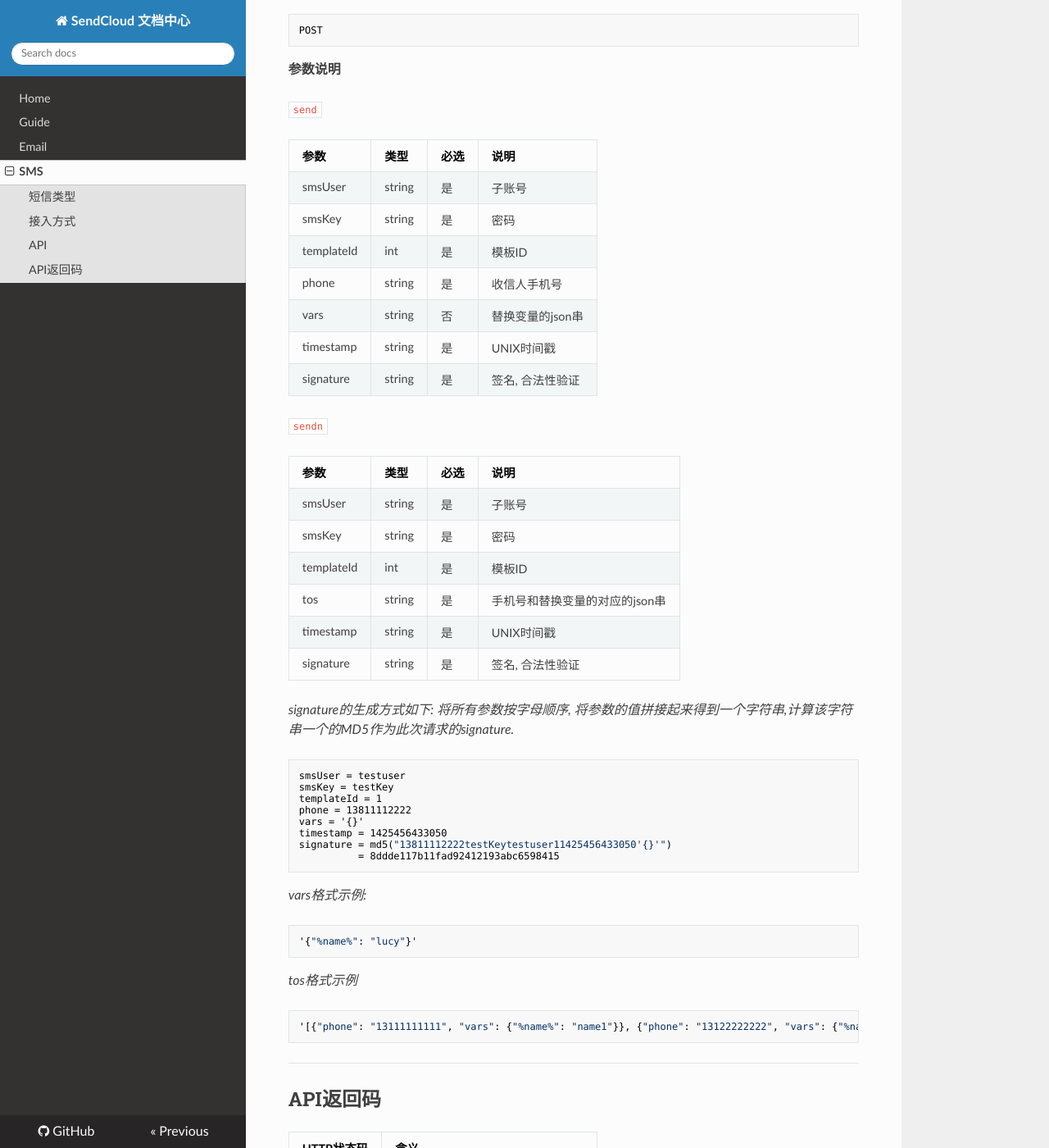
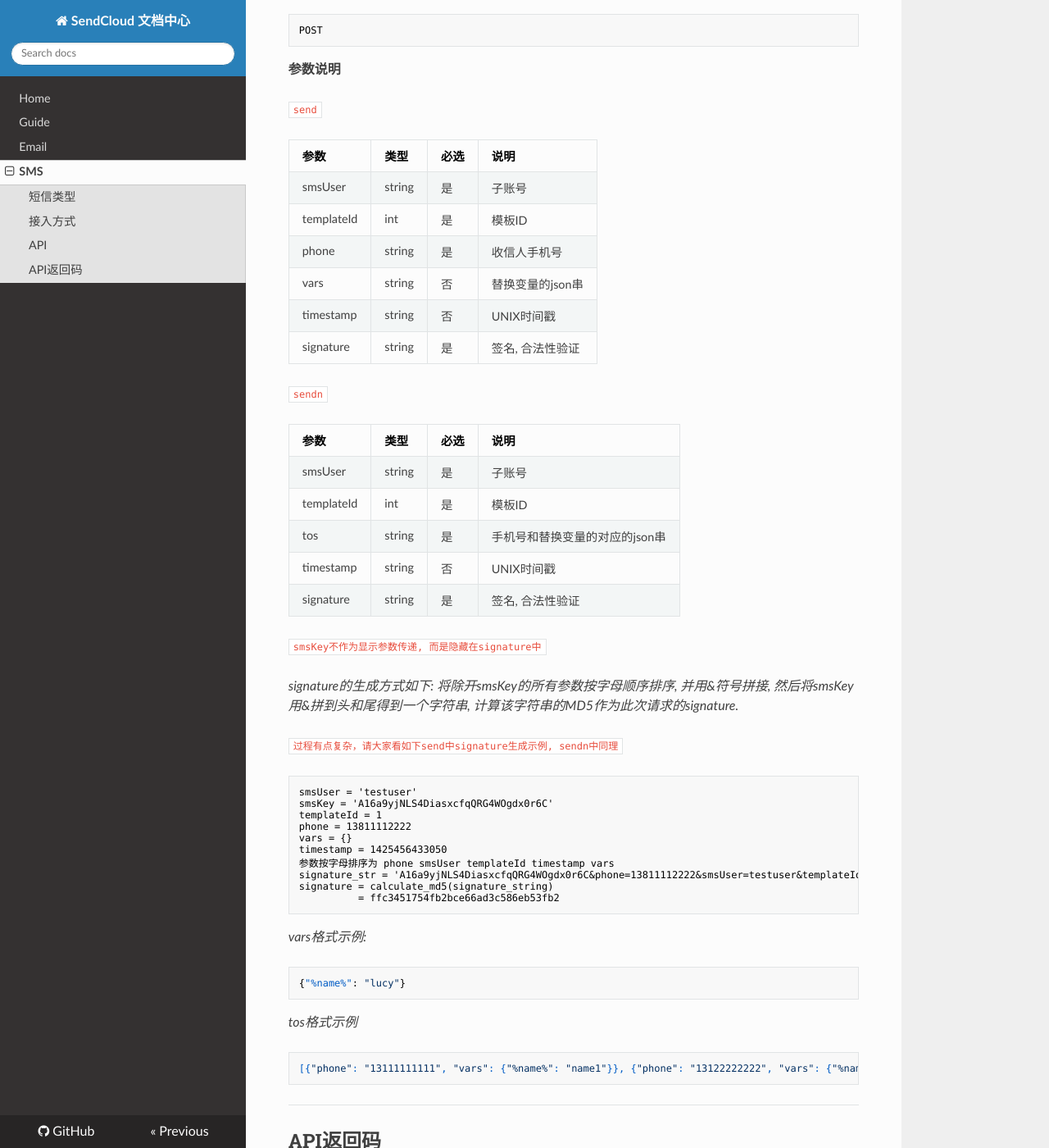
Before and after one commit to sendcloud2013/sendcloud_docs, an MkDocs documentation site: the page built from sources/sms/index.md, in a window 1280 px wide and 1400 px high, scrolled down 1265 px. Shown: the whole window at 82% size. Built offline with MkDocs 1.6.1, drawn with Linux system fonts in a browser that asks for light colours; nearby versions of some CDN libraries; old or Windows-style settings are respelled for this version of MkDocs; some of the changed text lies outside the part shown.

Commit message:
update sms

```diff
--- a/sources/sms/index.md
+++ b/sources/sms/index.md
@@ -59,11 +59,10 @@ POST
 |参数           |类型           |必选       |说明|
 |:--------------|:--------------|:----------|:---|
 |smsUser        |string         |是         |子账号|
-|smsKey         |string         |是         |密码  |
 |templateId     |int            |是         |模板ID|
 |phone          |string         |是         |收信人手机号|
 |vars           |string         |否         |替换变量的json串|
-|timestamp      |string         |是         |UNIX时间戳|
+|timestamp      |string         |否         |UNIX时间戳|
 |signature      |string         |是         |签名, 合法性验证|
 
 
@@ -72,34 +71,39 @@ POST
 |参数           |类型           |必选       |说明|
 |:--------------|:--------------|:----------|:---|
 |smsUser        |string         |是         |子账号|
-|smsKey         |string         |是         |密码|
 |templateId     |int            |是         |模板ID|
 |tos            |string         |是         |手机号和替换变量的对应的json串|
-|timestamp      |string         |是         |UNIX时间戳|
+|timestamp      |string         |否         |UNIX时间戳|
 |signature      |string         |是         |签名, 合法性验证|
 
 
+`smsKey不作为显示参数传递, 而是隐藏在signature中`
+
 *signature的生成方式如下:*
-*将所有参数按字母顺序, 将参数的值拼接起来得到一个字符串,计算该字符串一个的MD5作为此次请求的signature.*
+*将除开smsKey的所有参数按字母顺序排序, 并用&符号拼接, 然后将smsKey用&拼到头和尾得到一个字符串, 计算该字符串的MD5作为此次请求的signature.*
+
+`过程有点复杂，请大家看如下send中signature生成示例, sendn中同理`
 
 
-    smsUser = testuser
-    smsKey = testKey
+    smsUser = 'testuser'
+    smsKey = 'A16a9yjNLS4DiasxcfqQRG4WOgdx0r6C'
     templateId = 1
     phone = 13811112222
-    vars = '{}'
+    vars = {}
     timestamp = 1425456433050
-    signature = md5("13811112222testKeytestuser11425456433050'{}'")
-              = 8ddde117b11fad92412193abc6598415
+    参数按字母排序为 phone smsUser templateId timestamp vars
+    signature_str = 'A16a9yjNLS4DiasxcfqQRG4WOgdx0r6C&phone=13811112222&smsUser=testuser&templateId=1&timestamp=1425456433050&vars={}&A16a9yjNLS4DiasxcfqQRG4WOgdx0r6C'
+    signature = calculate_md5(signature_string)
+              = ffc3451754fb2bce66ad3c586eb53fb2
 
 
 *vars格式示例:*
 
-    '{"%name%": "lucy"}'
+    {"%name%": "lucy"}
 
 *tos格式示例*
 
-    '[{"phone": "13111111111", "vars": {"%name%": "name1"}}, {"phone": "13122222222", "vars": {"%name%": "name2"}}]'
+    [{"phone": "13111111111", "vars": {"%name%": "name1"}}, {"phone": "13122222222", "vars": {"%name%": "name2"}}]
 
 
 
@@ -130,3 +134,24 @@ POST
 |482|手机号和替换变量格式错误|
 |499|您的额度不够了|
 |501|服务器异常|
+
+
+    send, 返回一条信息的具体情况:
+    {
+        "message":"请求成功",
+        "info":{},
+        "result":true,
+        "statusCode":200
+    }
+    sendn全部成功或全部失败返回与send相同
+    部分成功则会返回具体失败信息
+    {
+        "message":"部分成功",
+        "info":{
+                "successCount":1,
+                "failedCount":1,
+                "items":[{"phone":"1312222","vars":{},"message":"手机号格式错误"}]
+                },
+        "result":true,
+        "statusCode":311
+    }
```
